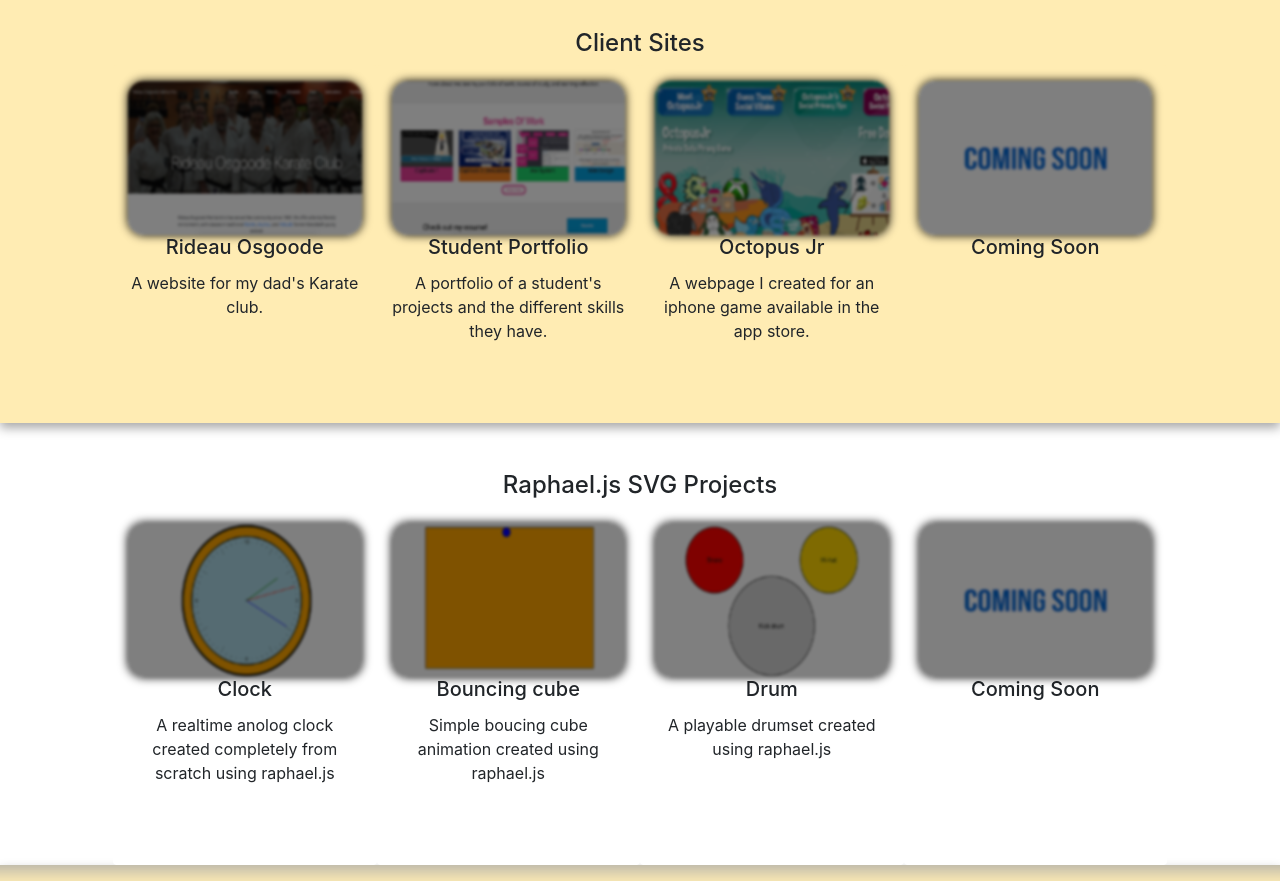
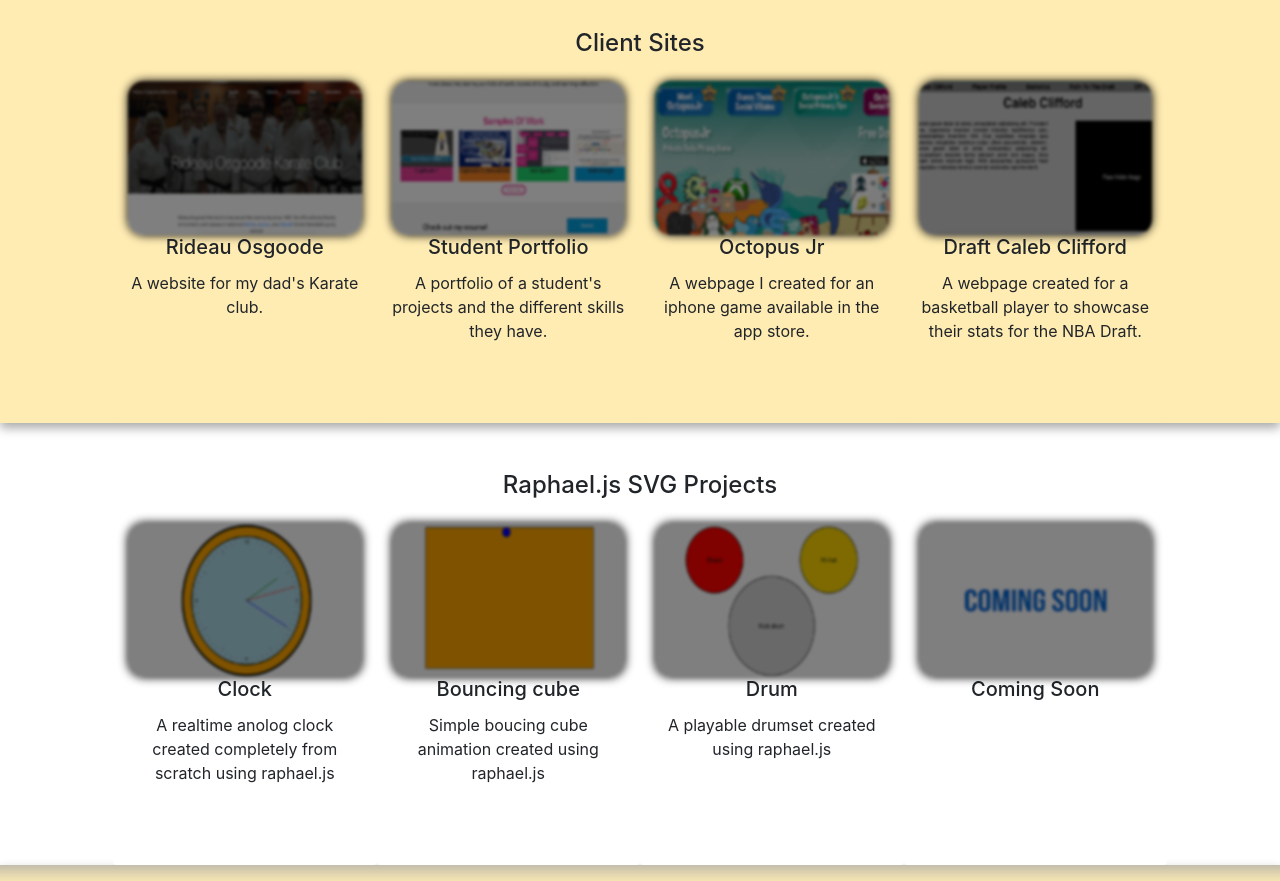
Before and after one commit to Beat0154/shawnbeatonV3, a plain HTML site: page index.html in a window 1280 px wide. Shown: the part 2021-2902 px from the top of the page. Drawn offline with nearby package versions, Linux system fonts and the light colour scheme.

Commit message:
client site

```diff
--- a/index.html
+++ b/index.html
@@ -240,13 +240,13 @@
           </div>
     </div>
     <div class="beige card card4 border-0 col-12 col-sm-6 col-lg-3 ">
-          <a href="#" target="_blank">
+          <a href="https://beat0154.github.io/Caleb-Clifford/" target="_blank">
              <div class="overlay">
-                 <img class="card-img-top" src="img/comingsoon.png" alt="Card image cap"></div>
+                 <img class="card-img-top" src="img/caleb.png" alt="Card image cap"></div>
         </a>
           <div class="card-body text-center">
-                <h5 class="card-title mt-3">Coming Soon</h5>
-                <p class="card-text"></p>
+                <h5 class="card-title mt-3">Draft Caleb Clifford</h5>
+                <p class="card-text">A webpage created for a basketball player to showcase their stats for the NBA Draft.</p>
           </div>
     </div>
     <div class="beige card card4 border-0 col-12 col-sm-6 col-lg-3 ">
```
Also changed, not shown: img/caleb.png (added), img/icons/caleb.png (added).
